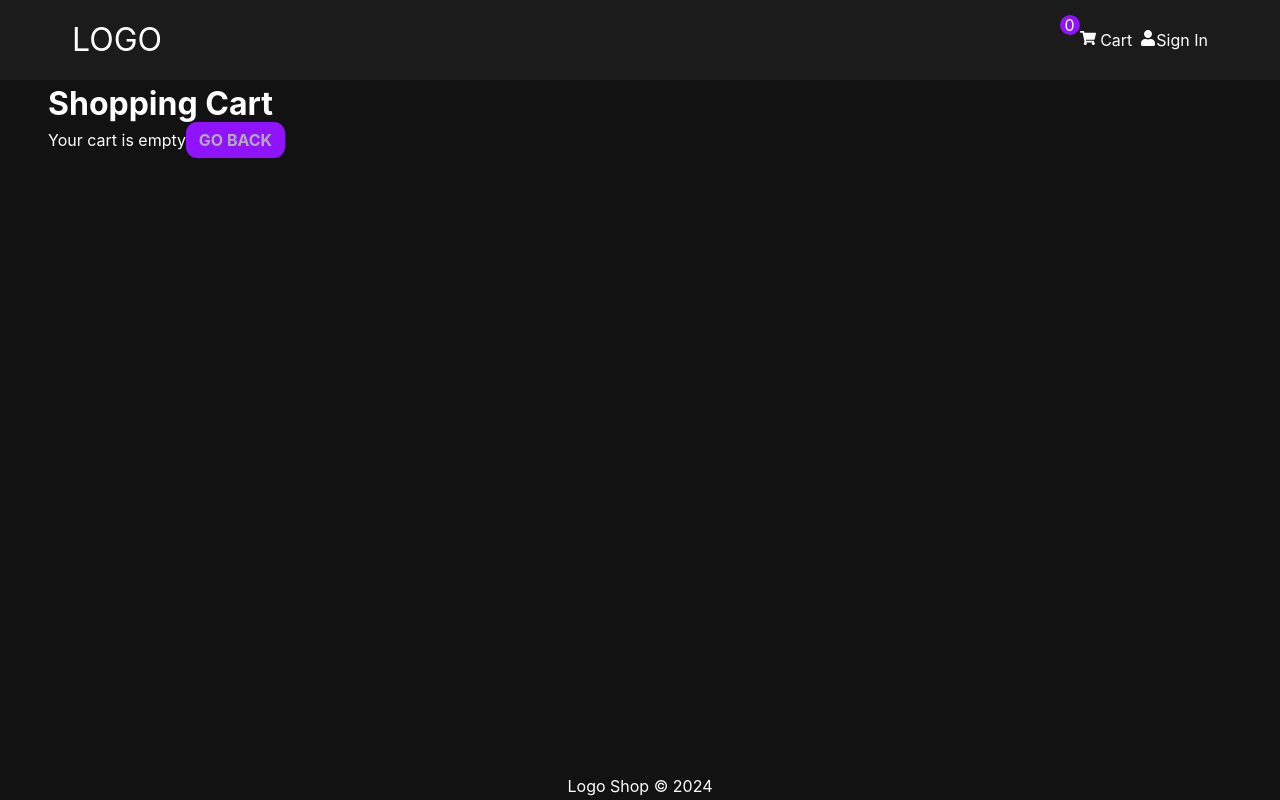
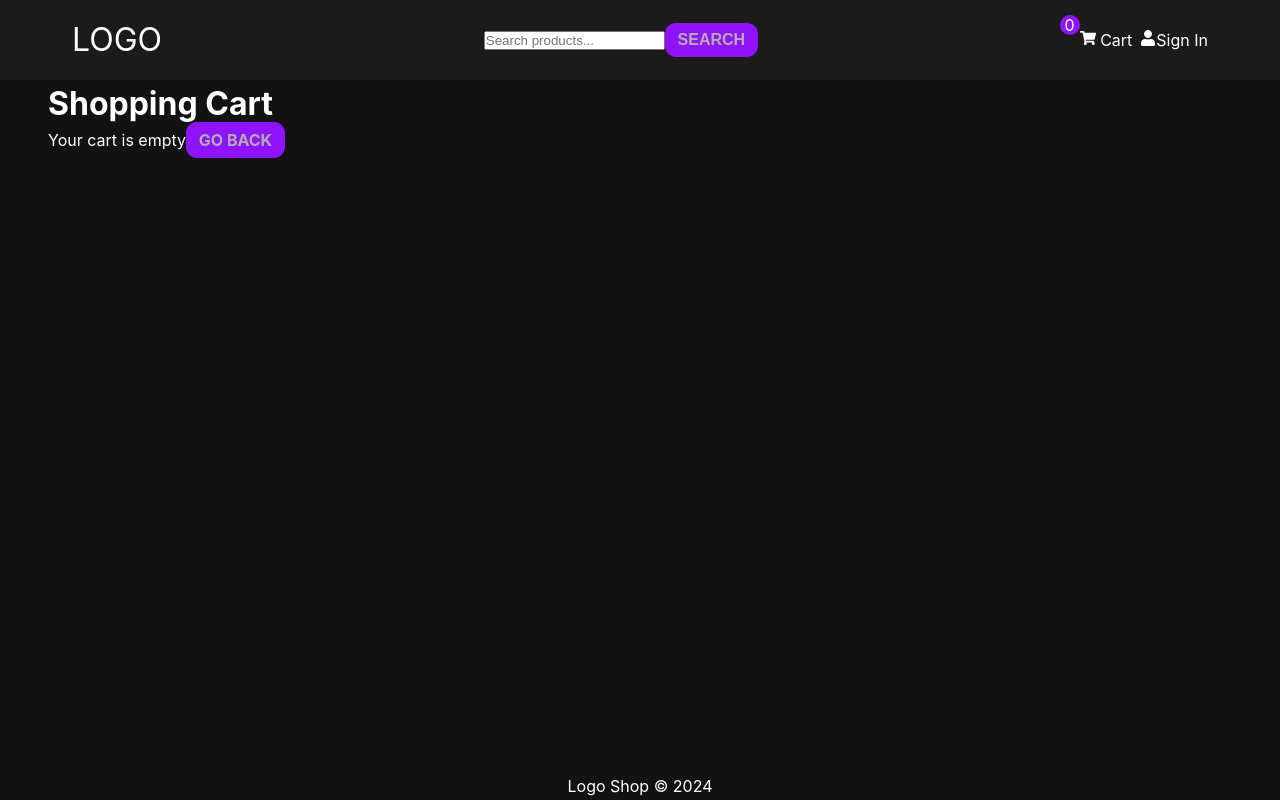
Before and after one commit to sloik89/E-commerce-MERN, a React (Vite) app in the folder frontend/: page /cart in a window 1280 px wide. Built offline with nearby package versions, Linux system fonts and the light colour scheme.

Commit message:
added search functionality

```diff
--- a/frontend/src/Page/AdminProducts.jsx
+++ b/frontend/src/Page/AdminProducts.jsx
@@ -9,7 +9,7 @@ import { Message, Loader } from "../components";
 import { FaTimes, FaEdit, FaTrash } from "react-icons/fa";
 import { Link, useParams } from "react-router-dom";
 import { toast } from "react-toastify";
-import { CreateProduct } from "../components";
+import { CreateProduct, Pagination } from "../components";
 import Wrapper from "../wrapers/AdminProducts";
 const AdminProducts = () => {
   const { pageNumber } = useParams();
@@ -17,6 +17,7 @@ const AdminProducts = () => {
   const { data, isLoading, isError, refetch } = useGetProductsQuery({
     pageNumber,
   });
+
   const handleShow = () => {
     setShowProduct(!showProduct);
   };
@@ -60,6 +61,7 @@ const AdminProducts = () => {
       ) : isError ? (
         <Message> </Message>
       ) : (
+        <div>
           <table>
             <thead>
               <tr>
@@ -104,6 +106,8 @@ const AdminProducts = () => {
               ))}
             </tbody>
           </table>
+          <Pagination pages={data.pages} page={data.page} isAdmin={true} />
+        </div>
       )}
       {showProduct && <CreateProduct handle={handleShow} show={showProduct} />}
     </Wrapper>
--- a/frontend/src/Page/Home.jsx
+++ b/frontend/src/Page/Home.jsx
@@ -6,21 +6,35 @@ import { Loader } from "../components";
 import { useParams } from "react-router-dom";
 import { Pagination } from "../components";
 const Home = () => {
-  const { pageNumber } = useParams();
-  const { data, isLoading, isError } = useGetProductsQuery({ pageNumber });
-  console.log(isError);
+  const { pageNumber, keyword } = useParams();
+  const { data, isLoading, isError } = useGetProductsQuery({
+    pageNumber,
+    keyword,
+  });
+
   if (isLoading) {
     return <Loader />;
   }
   return (
     <div className="home page-full">
-      <h1>Latest products</h1>
+      {data.products.length === 0 ? (
+        <div>
+          <h3> No products </h3>
+        </div>
+      ) : (
+        <h1>Latest products</h1>
+      )}
+
       <Wrapper>
         {data.products.map((item) => {
           return <Card key={item._id} product={item} />;
         })}
       </Wrapper>
-      <Pagination pages={data.pages} page={data.page} />
+      <Pagination
+        pages={data.pages}
+        page={data.page}
+        keyword={keyword ? keyword : ""}
+      />
     </div>
   );
 };
--- a/frontend/src/components/Navbar.jsx
+++ b/frontend/src/components/Navbar.jsx
@@ -8,6 +8,7 @@ import Wrapper from "../wrapers/Navbar";
 import { useSelector } from "react-redux";
 import { logout } from "../slices/authSlices";
 import { useDispatch } from "react-redux";
+import { Search } from "./";
 import { useLogoutUserMutation } from "../slices/userApiSlice";
 const Navbar = () => {
   const [logoutUser] = useLogoutUserMutation();
@@ -34,6 +35,7 @@ const Navbar = () => {
         <button className="hamburger" onClick={() => setShow(!show)}>
           <GiHamburgerMenu />
         </button>
+        <Search />
         <div className={`auth-container ${show ? "show" : "hide"}`}>
           <Link to="/cart">
             <span className="total-cart flex-center">
--- a/frontend/src/components/Pagination.jsx
+++ b/frontend/src/components/Pagination.jsx
@@ -1,8 +1,6 @@
 import React from "react";
 import { Link } from "react-router-dom";
-const Pagination = ({ pages, page, isAdmin = false }) => {
-  console.log(pages, page);
-
+const Pagination = ({ pages, page, isAdmin = false, keyword }) => {
   return (
     pages > 1 && (
       <div className="pagination">
@@ -11,7 +9,13 @@ const Pagination = ({ pages, page, isAdmin = false }) => {
             <Link
               className={`btn-pagination ${item + 1 === page ? "active" : ""}`}
               key={item}
-              to={!isAdmin ? `/page/${item + 1}` : ``}
+              to={
+                !isAdmin
+                  ? keyword
+                    ? `/search/${keyword}/page/${item + 1}`
+                    : `/page/${item + 1}`
+                  : `/admin/productlist/${item + 1}`
+              }
             >
               {item + 1}
             </Link>
--- /dev/null
+++ b/frontend/src/components/Search.jsx
@@ -0,0 +1,33 @@
+import React, { useState, useEffect } from "react";
+import { useNavigate, useParams } from "react-router-dom";
+
+const Search = () => {
+  const navigate = useNavigate();
+  const { keyword } = useParams();
+  console.log(keyword);
+  const [search, setSearch] = useState(keyword || "");
+  const handleSubmit = (e) => {
+    e.preventDefault();
+    if (search) {
+      setSearch("");
+      navigate(`/search/${search}`);
+    } else {
+      navigate("/");
+    }
+  };
+  return (
+    <form onSubmit={handleSubmit}>
+      <input
+        onChange={(e) => setSearch(e.target.value)}
+        type="text"
+        placeholder="Search products..."
+        value={search}
+      />
+      <button type="submit" className="btn">
+        Search
+      </button>
+    </form>
+  );
+};
+
+export default Search;
--- a/frontend/src/components/index.jsx
+++ b/frontend/src/components/index.jsx
@@ -12,6 +12,7 @@ import CheckoutSteps from "./CheckoutSteps";
 import AdminRoute from "./AdminRoute";
 import CreateProduct from "./CreateProduct";
 import Pagination from "./Pagination";
+import Search from "./Search";
 export {
   Navbar,
   Header,
@@ -27,4 +28,5 @@ export {
   AdminRoute,
   CreateProduct,
   Pagination,
+  Search,
 };
--- a/frontend/src/main.jsx
+++ b/frontend/src/main.jsx
@@ -38,6 +38,8 @@ const router = createBrowserRouter(
     <Route path="/" element={<App />}>
       <Route index={true} path="/" element={<Home />} />
       <Route path="/page/:pageNumber" element={<Home />} />
+      <Route path="/search/:keyword" element={<Home />} />
+      <Route path="/search/:keyword/page/:pageNumber" element={<Home />} />
       <Route path="/product/:id" element={<Product />} />
       <Route path="/cart" element={<Cart />} />
       <Route path="/login" element={<Login />} />
@@ -52,6 +54,10 @@ const router = createBrowserRouter(
       <Route path="/" element={<AdminRoute />}>
         <Route path="/admin/orderlist" element={<AdminOrders />} />
         <Route path="/admin/productlist" element={<AdminProducts />} />
+        <Route
+          path="/admin/productlist/:pageNumber"
+          element={<AdminProducts />}
+        />
         <Route path="/admin/product/:id/edit" element={<AdminEditProduct />} />
         <Route path="/admin/users" element={<AdminUsers />} />
         <Route path="/admin/:id/edit" element={<AdminEditUser />} />
--- a/frontend/src/slices/productSlice.jsx
+++ b/frontend/src/slices/productSlice.jsx
@@ -5,9 +5,9 @@ import { appSlice } from "./appSlices";
 export const productsSlice = appSlice.injectEndpoints({
   endpoints: (builder) => ({
     getProducts: builder.query({
-      query: ({ pageNumber }) => ({
+      query: ({ pageNumber, keyword }) => ({
         url: "/products",
-        params: { pageNumber },
+        params: { pageNumber, keyword },
       }),
       keepUnusedDataFor: 5,
       providesTags: ["Products"],
```
Also changed, not shown: 3 other files (tests, documents, lock files or other folders). Lines whose indentation alone changed are shown as unchanged.
